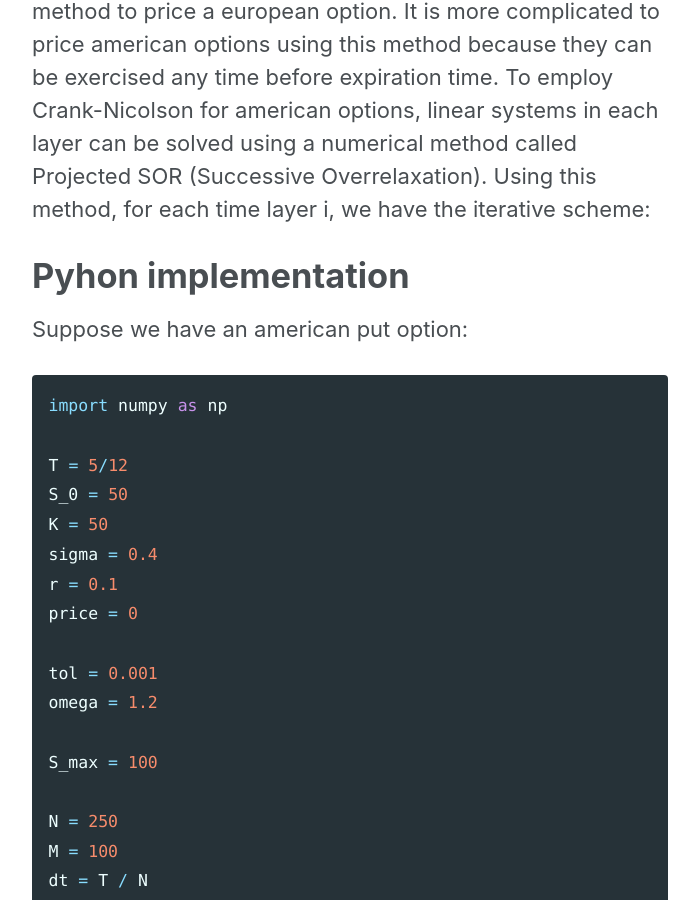
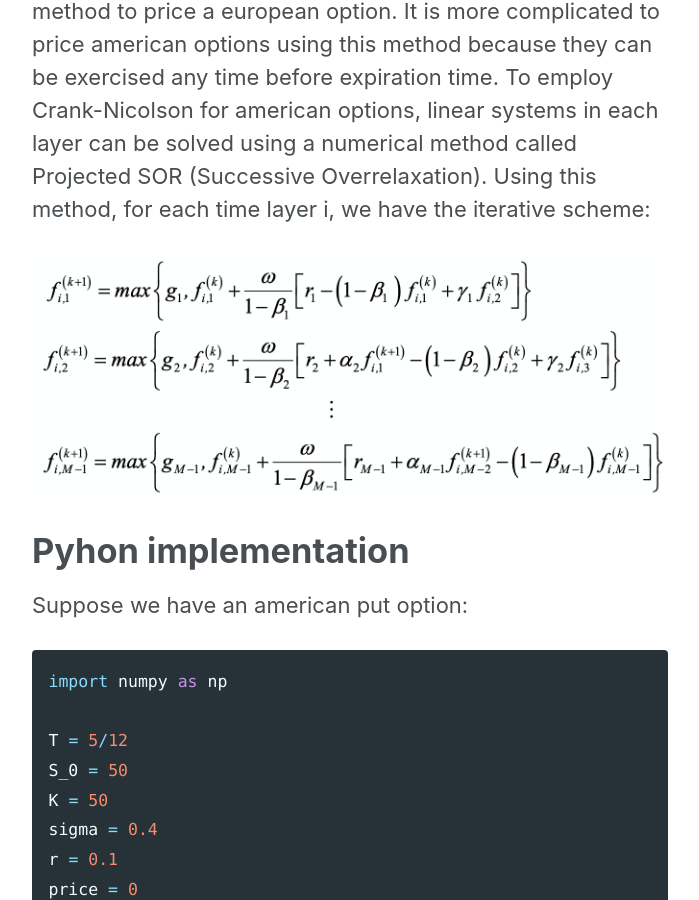
Before and after one commit to hamedhelali/hamedhelali.github.io, a Jekyll site: the page built from _posts/2020-04-04-FDM-american-option-pricing.md, in a window 1280 px wide and 900 px high, scrolled down 821 px. Shown: the whole window, without its empty margins (290-989 px from the left). Built offline with Jekyll 4.4.1, drawn with Linux system fonts in a browser that asks for light colours; nearby versions of some CDN libraries.

Commit message:
Update 2020-04-04-FDM-american-option-pricing.md

```diff
--- a/_posts/2020-04-04-FDM-american-option-pricing.md
+++ b/_posts/2020-04-04-FDM-american-option-pricing.md
@@ -12,6 +12,8 @@ mathjax: "true"
 
 
 In [this post](https://hamedhelali.github.io/project/FDM-European-option-pricing/) I have elaborated on using Crank-Nicolson method to price a european option. It is more complicated to price american options using this method because they can be exercised any time before expiration time. To employ Crank-Nicolson for american options, linear systems in each layer can be solved using a numerical method called Projected SOR (Successive Overrelaxation). Using this method, for each time layer i, we have the iterative scheme:
+
+![center](/images/FDM-Am/am.png)
 
 # Pyhon implementation
 Suppose we have an american put option:
```
